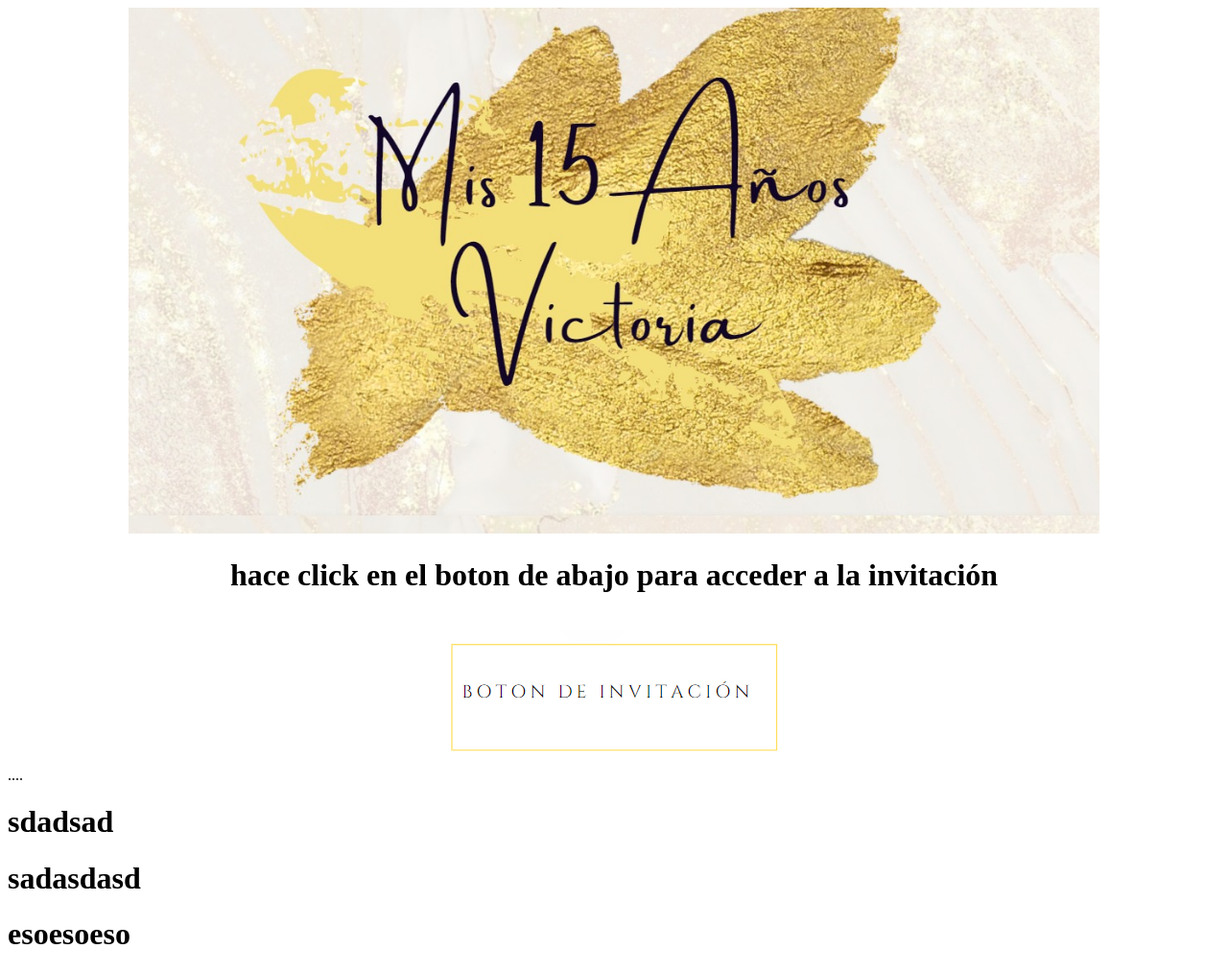
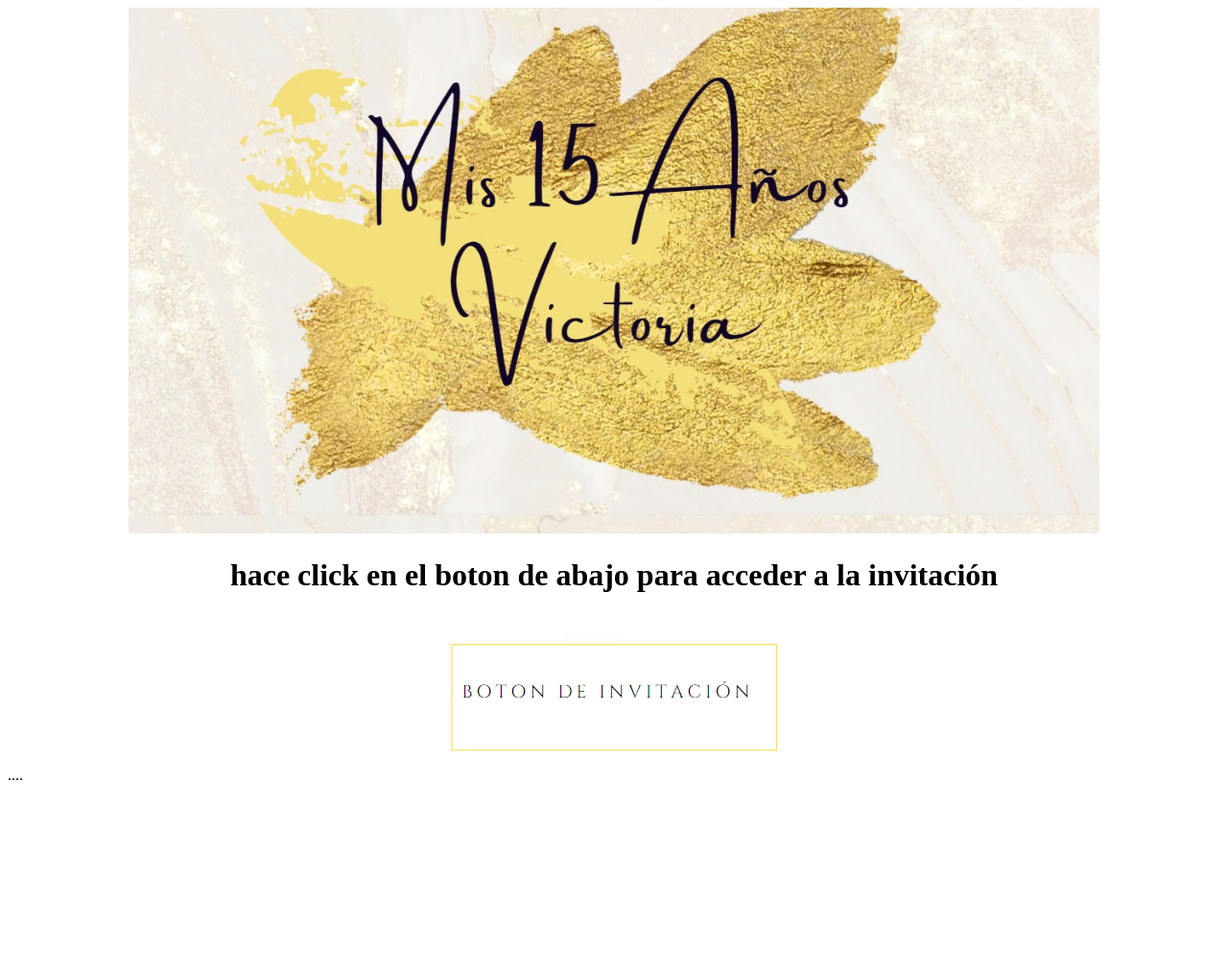
Before and after one commit to servitecoficial/15_vicky, a plain HTML site: page index.html in a window 1280 px wide. Shown: the whole page at 96% size. After the commit the page ends 825 px from the top, so only its background shows below. Drawn offline with Linux system fonts and the light colour scheme.

Commit message:
aaaaaa
asd

```diff
--- a/index.html
+++ b/index.html
@@ -26,9 +26,7 @@
 
   <center><a href="https://comprex.my.canva.site/15victoria"><img src="img/15.png" alt=""></a></center>....
   <br>
-  <h1>sdadsad</h1>
-  <h1>sadasdasd</h1>
-  <h1>esoesoeso</h1>
+
 </body>
 
 </html>
```
